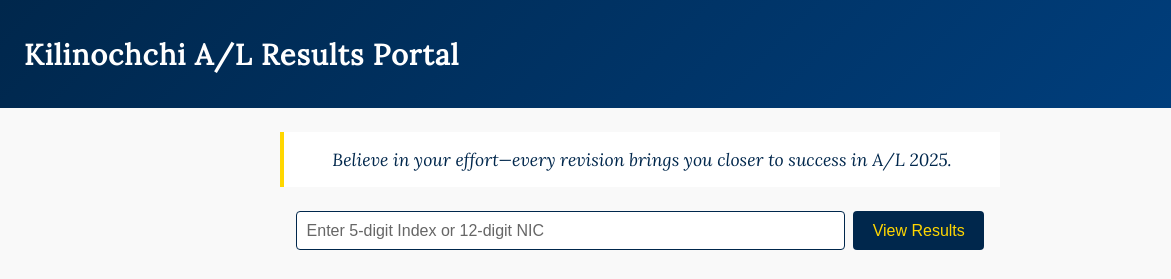
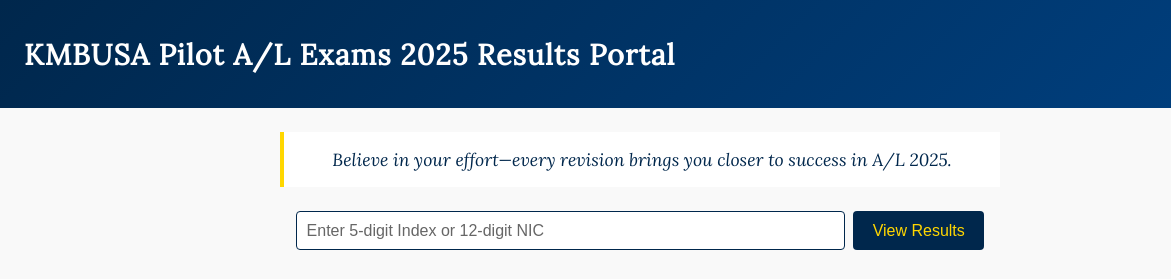
Before and after one commit to attralan/kmbusa-results, a plain HTML site: page index.html in a window 1280 px wide. Shown: the top 279 px of the page, 0-1171 px from the left. Drawn offline with nearby package versions, Linux system fonts and the light colour scheme.

Commit message:
Update index.html

```diff
--- a/index.html
+++ b/index.html
@@ -146,7 +146,7 @@
 </head>
 <body>
   <header>
-    <h1>Kilinochchi A/L Results Portal</h1>
+    <h1>KMBUSA Pilot A/L Exams 2025 Results Portal</h1>
     <img src="kmbusa_logo.png" alt="KMBUSA Logo" />
   </header>
 
```
